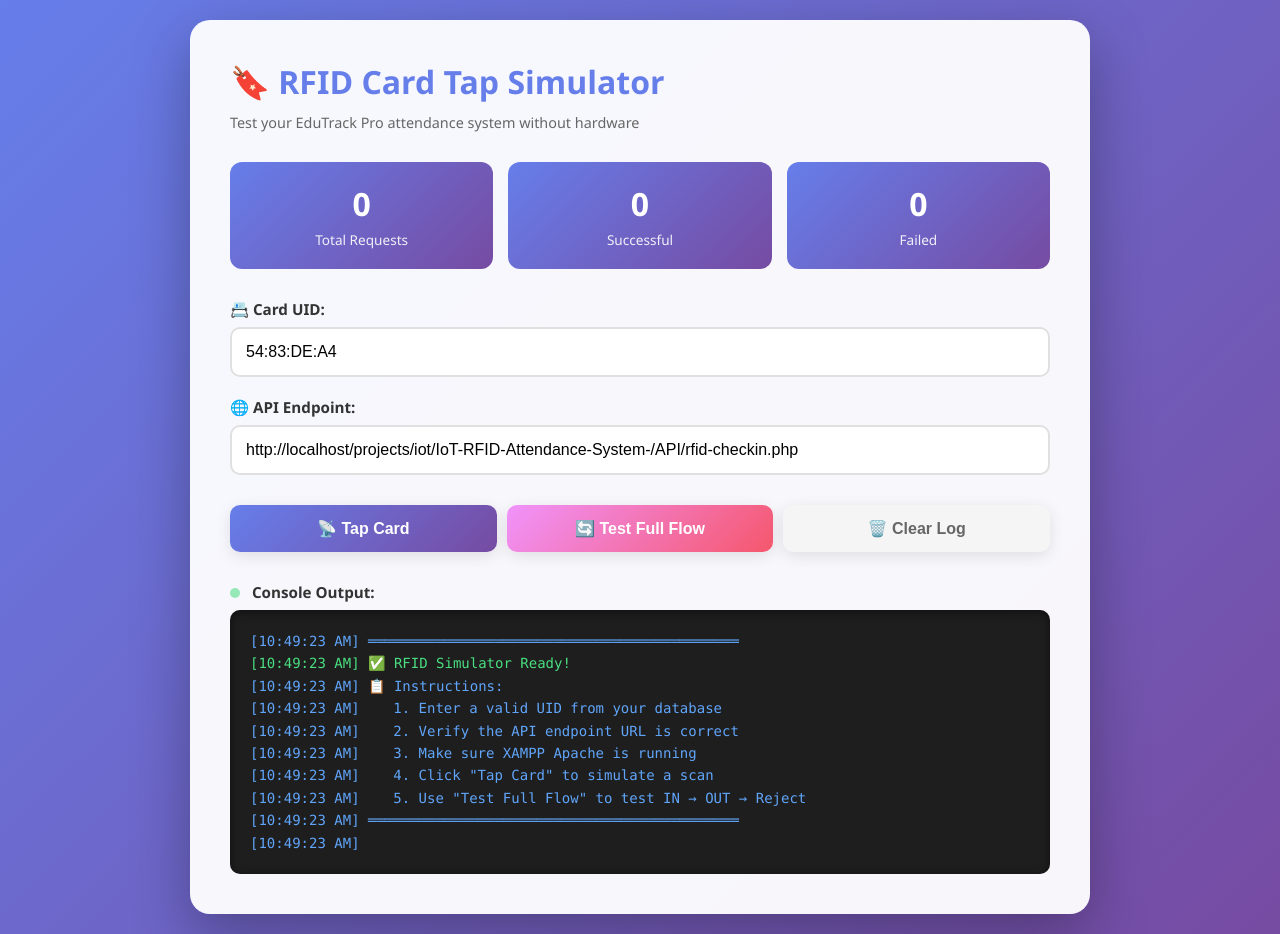
After one commit to zenithkandel/IoT-RFID-Attendance-System-1, a PHP site: page /test-rfid.html in a window 1280 px wide. The commit adds this page. Run offline with PHP 8.4, Linux system fonts and the light colour scheme.

Commit message:
Enhance admin calendar interaction with subtle hover effects and add RFID card tap simulator for testing

```diff
--- /dev/null
+++ b/test-rfid.html
@@ -0,0 +1,420 @@
+<!DOCTYPE html>
+<html lang="en">
+<head>
+    <meta charset="UTF-8">
+    <meta name="viewport" content="width=device-width, initial-scale=1.0">
+    <title>RFID Card Tap Simulator - EduTrack Pro</title>
+    <style>
+        * {
+            margin: 0;
+            padding: 0;
+            box-sizing: border-box;
+        }
+
+        body {
+            font-family: 'Segoe UI', Tahoma, Geneva, Verdana, sans-serif;
+            background: linear-gradient(135deg, #667eea 0%, #764ba2 100%);
+            min-height: 100vh;
+            padding: 20px;
+            display: flex;
+            align-items: center;
+            justify-content: center;
+        }
+
+        .container {
+            background: rgba(255, 255, 255, 0.95);
+            padding: 40px;
+            border-radius: 20px;
+            box-shadow: 0 20px 60px rgba(0, 0, 0, 0.3);
+            max-width: 900px;
+            width: 100%;
+        }
+
+        h1 {
+            color: #667eea;
+            margin-bottom: 10px;
+            font-size: 2em;
+            display: flex;
+            align-items: center;
+            gap: 10px;
+        }
+
+        .subtitle {
+            color: #666;
+            margin-bottom: 30px;
+            font-size: 0.9em;
+        }
+
+        .input-group {
+            margin-bottom: 20px;
+        }
+
+        label {
+            display: block;
+            margin-bottom: 8px;
+            color: #333;
+            font-weight: 600;
+            font-size: 0.95em;
+        }
+
+        input {
+            width: 100%;
+            padding: 14px;
+            border: 2px solid #e0e0e0;
+            border-radius: 10px;
+            font-size: 16px;
+            transition: all 0.3s;
+            background: white;
+        }
+
+        input:focus {
+            outline: none;
+            border-color: #667eea;
+            box-shadow: 0 0 0 3px rgba(102, 126, 234, 0.1);
+        }
+
+        .button-group {
+            display: flex;
+            gap: 10px;
+            margin: 30px 0;
+            flex-wrap: wrap;
+        }
+
+        button {
+            flex: 1;
+            min-width: 150px;
+            padding: 14px 24px;
+            border: none;
+            border-radius: 10px;
+            cursor: pointer;
+            font-size: 16px;
+            font-weight: 600;
+            transition: all 0.3s;
+            box-shadow: 0 4px 15px rgba(0, 0, 0, 0.1);
+        }
+
+        .btn-primary {
+            background: linear-gradient(135deg, #667eea 0%, #764ba2 100%);
+            color: white;
+        }
+
+        .btn-primary:hover {
+            transform: translateY(-2px);
+            box-shadow: 0 6px 20px rgba(102, 126, 234, 0.4);
+        }
+
+        .btn-secondary {
+            background: linear-gradient(135deg, #f093fb 0%, #f5576c 100%);
+            color: white;
+        }
+
+        .btn-secondary:hover {
+            transform: translateY(-2px);
+            box-shadow: 0 6px 20px rgba(245, 87, 108, 0.4);
+        }
+
+        .btn-clear {
+            background: #f5f5f5;
+            color: #666;
+        }
+
+        .btn-clear:hover {
+            background: #e0e0e0;
+        }
+
+        button:active {
+            transform: translateY(0);
+        }
+
+        #output {
+            background: #1e1e1e;
+            color: #d4d4d4;
+            padding: 20px;
+            border-radius: 10px;
+            min-height: 200px;
+            max-height: 500px;
+            overflow-y: auto;
+            font-family: 'Consolas', 'Monaco', 'Courier New', monospace;
+            font-size: 14px;
+            line-height: 1.6;
+            white-space: pre-wrap;
+            word-wrap: break-word;
+            box-shadow: inset 0 2px 10px rgba(0, 0, 0, 0.5);
+        }
+
+        #output::-webkit-scrollbar {
+            width: 8px;
+        }
+
+        #output::-webkit-scrollbar-track {
+            background: #2d2d2d;
+            border-radius: 10px;
+        }
+
+        #output::-webkit-scrollbar-thumb {
+            background: #667eea;
+            border-radius: 10px;
+        }
+
+        .success { color: #4ade80; }
+        .error { color: #f87171; }
+        .info { color: #60a5fa; }
+        .warning { color: #fbbf24; }
+
+        .status-indicator {
+            display: inline-block;
+            width: 10px;
+            height: 10px;
+            border-radius: 50%;
+            margin-right: 8px;
+            animation: pulse 2s infinite;
+        }
+
+        .status-ready { background: #4ade80; }
+        .status-sending { background: #fbbf24; }
+
+        @keyframes pulse {
+            0%, 100% { opacity: 1; }
+            50% { opacity: 0.5; }
+        }
+
+        .stats {
+            display: grid;
+            grid-template-columns: repeat(auto-fit, minmax(150px, 1fr));
+            gap: 15px;
+            margin-bottom: 30px;
+        }
+
+        .stat-card {
+            background: linear-gradient(135deg, #667eea 0%, #764ba2 100%);
+            color: white;
+            padding: 20px;
+            border-radius: 12px;
+            text-align: center;
+        }
+
+        .stat-number {
+            font-size: 2em;
+            font-weight: bold;
+            margin-bottom: 5px;
+        }
+
+        .stat-label {
+            font-size: 0.85em;
+            opacity: 0.9;
+        }
+
+        @media (max-width: 768px) {
+            .container {
+                padding: 20px;
+            }
+
+            h1 {
+                font-size: 1.5em;
+            }
+
+            .button-group {
+                flex-direction: column;
+            }
+
+            button {
+                min-width: 100%;
+            }
+        }
+    </style>
+</head>
+<body>
+    <div class="container">
+        <h1>🔖 RFID Card Tap Simulator</h1>
+        <p class="subtitle">Test your EduTrack Pro attendance system without hardware</p>
+
+        <div class="stats">
+            <div class="stat-card">
+                <div class="stat-number" id="totalRequests">0</div>
+                <div class="stat-label">Total Requests</div>
+            </div>
+            <div class="stat-card">
+                <div class="stat-number" id="successCount">0</div>
+                <div class="stat-label">Successful</div>
+            </div>
+            <div class="stat-card">
+                <div class="stat-number" id="failedCount">0</div>
+                <div class="stat-label">Failed</div>
+            </div>
+        </div>
+
+        <div class="input-group">
+            <label for="uidInput">📇 Card UID:</label>
+            <input type="text" id="uidInput" value="54:83:DE:A4" placeholder="Enter UID (e.g., 54:83:DE:A4)">
+        </div>
+
+        <div class="input-group">
+            <label for="apiInput">🌐 API Endpoint:</label>
+            <input type="text" id="apiInput" value="http://localhost/projects/iot/IoT-RFID-Attendance-System-/API/rfid-checkin.php">
+        </div>
+
+        <div class="button-group">
+            <button class="btn-primary" onclick="simulateTap()">📡 Tap Card</button>
+            <button class="btn-secondary" onclick="testFlow()">🔄 Test Full Flow</button>
+            <button class="btn-clear" onclick="clearOutput()">🗑️ Clear Log</button>
+        </div>
+
+        <label>
+            <span class="status-indicator status-ready"></span>
+            Console Output:
+        </label>
+        <div id="output"></div>
+    </div>
+
+    <script>
+        const output = document.getElementById('output');
+        let totalRequests = 0;
+        let successCount = 0;
+        let failedCount = 0;
+
+        function updateStats() {
+            document.getElementById('totalRequests').textContent = totalRequests;
+            document.getElementById('successCount').textContent = successCount;
+            document.getElementById('failedCount').textContent = failedCount;
+        }
+
+        function log(message, type = 'info') {
+            const timestamp = new Date().toLocaleTimeString();
+            const className = type === 'success' ? 'success' :
+                            type === 'error' ? 'error' :
+                            type === 'warning' ? 'warning' : 'info';
+            output.innerHTML += `<span class="${className}">[${timestamp}] ${message}</span>\n`;
+            output.scrollTop = output.scrollHeight;
+        }
+
+        function clearOutput() {
+            output.innerHTML = '';
+            totalRequests = 0;
+            successCount = 0;
+            failedCount = 0;
+            updateStats();
+            log('✅ Console cleared - Ready for testing!', 'success');
+        }
+
+        function simulateTap() {
+            const uid = document.getElementById('uidInput').value.trim();
+            const apiURL = document.getElementById('apiInput').value.trim();
+
+            if (!uid) {
+                log('❌ ERROR: Please enter a UID', 'error');
+                return;
+            }
+
+            totalRequests++;
+            updateStats();
+
+            log(`📤 SENDING: Card tap request for UID: ${uid}`, 'info');
+            log(`   Endpoint: ${apiURL}`, 'info');
+
+            const xhr = new XMLHttpRequest();
+            xhr.open("POST", apiURL, true);
+            xhr.setRequestHeader("Content-Type", "application/json");
+
+            xhr.onreadystatechange = function() {
+                if (xhr.readyState === 4) {
+                    if (xhr.status === 200) {
+                        try {
+                            const response = JSON.parse(xhr.responseText);
+
+                            if (response.success) {
+                                successCount++;
+                                updateStats();
+                                log(`✅ SUCCESS: ${response.message}`, 'success');
+                                if (response.student) log(`   👤 Student: ${response.student}`, 'success');
+                                if (response.type) log(`   📝 Type: ${response.type}`, 'success');
+                                if (response.time) log(`   ⏰ Time: ${response.time}`, 'success');
+                                if (response.date) log(`   📅 Date: ${response.date}`, 'success');
+                            } else {
+                                failedCount++;
+                                updateStats();
+                                log(`⚠️  WARNING: ${response.message}`, 'warning');
+                                if (response.student) log(`   👤 Student: ${response.student}`, 'warning');
+                            }
+                        } catch (e) {
+                            failedCount++;
+                            updateStats();
+                            log(`❌ ERROR: Invalid JSON response`, 'error');
+                            log(`   Raw response: ${xhr.responseText}`, 'error');
+                        }
+                    } else {
+                        failedCount++;
+                        updateStats();
+                        log(`❌ HTTP ERROR: Status ${xhr.status}`, 'error');
+                        log(`   Check if XAMPP Apache is running`, 'error');
+                    }
+                    log('─────────────────────────────────────────', 'info');
+                }
+            };
+
+            xhr.onerror = function() {
+                failedCount++;
+                updateStats();
+                log('❌ NETWORK ERROR: Could not connect to server', 'error');
+                log('   ✓ Check if XAMPP is running', 'error');
+                log('   ✓ Verify API endpoint URL is correct', 'error');
+                log('   ✓ Check Windows Firewall settings', 'error');
+                log('─────────────────────────────────────────', 'info');
+            };
+
+            xhr.send(JSON.stringify({ uid: uid }));
+        }
+
+        function testFlow() {
+            const uid = document.getElementById('uidInput').value.trim();
+
+            if (!uid) {
+                log('❌ ERROR: Please enter a UID', 'error');
+                return;
+            }
+
+            clearOutput();
+            log('🔄 STARTING FULL TEST FLOW...', 'info');
+            log('════════════════════════════════════════════', 'info');
+            log('', 'info');
+
+            // First tap - Check IN
+            log('1️⃣  FIRST TAP - Expected: CHECK-IN', 'info');
+            simulateTap();
+
+            // Second tap - Check OUT
+            setTimeout(() => {
+                log('', 'info');
+                log('2️⃣  SECOND TAP - Expected: CHECK-OUT', 'info');
+                simulateTap();
+            }, 2500);
+
+            // Third tap - Rejected
+            setTimeout(() => {
+                log('', 'info');
+                log('3️⃣  THIRD TAP - Expected: REJECTED', 'info');
+                simulateTap();
+            }, 5000);
+
+            setTimeout(() => {
+                log('', 'info');
+                log('════════════════════════════════════════════', 'info');
+                log('✅ TEST FLOW COMPLETED!', 'success');
+            }, 7000);
+        }
+
+        // Initial setup
+        window.onload = function() {
+            log('════════════════════════════════════════════', 'info');
+            log('✅ RFID Simulator Ready!', 'success');
+            log('📋 Instructions:', 'info');
+            log('   1. Enter a valid UID from your database', 'info');
+            log('   2. Verify the API endpoint URL is correct', 'info');
+            log('   3. Make sure XAMPP Apache is running', 'info');
+            log('   4. Click "Tap Card" to simulate a scan', 'info');
+            log('   5. Use "Test Full Flow" to test IN → OUT → Reject', 'info');
+            log('════════════════════════════════════════════', 'info');
+            log('', 'info');
+        };
+    </script>
+</body>
+</html>
```
Also changed, not shown: css/student-dashboard.css (+8 -5 lines).
